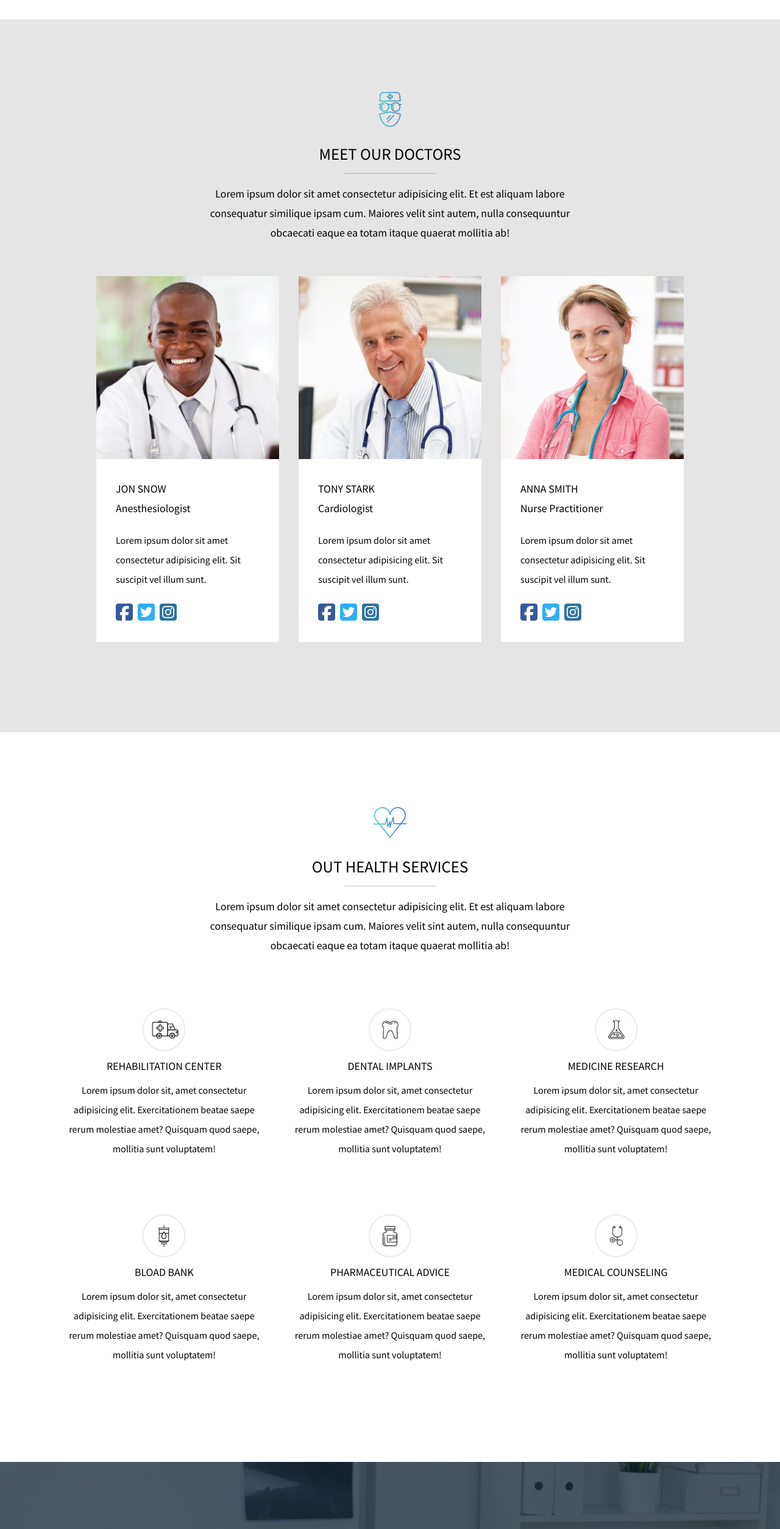
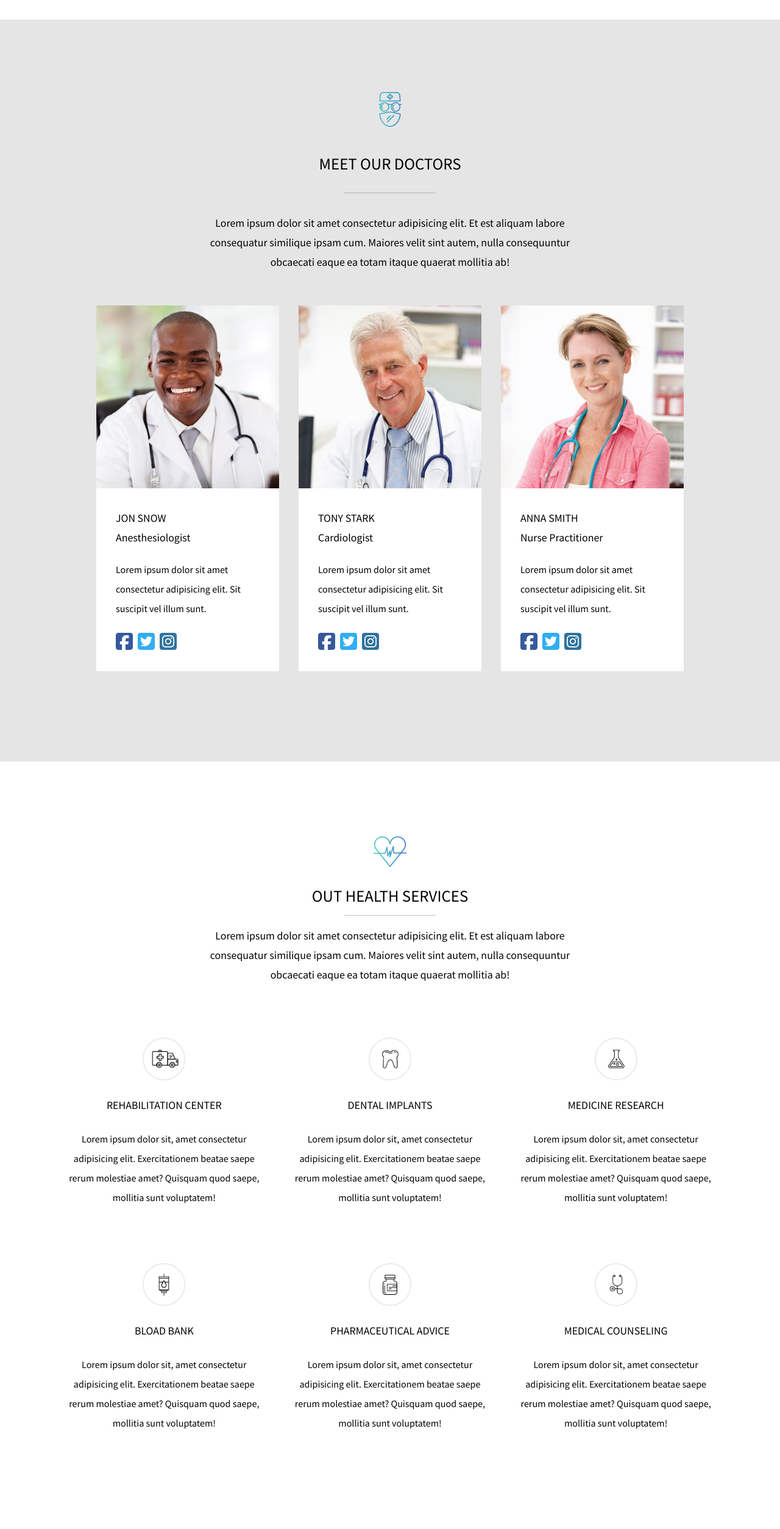
Before and after one commit to alessandroamormino/proj-html-vuejs, a Vue app: page / in a window 1280 px wide. Shown: the part 1440-3948 px from the top of the page at 61% size. Built offline with nearby package versions, Linux system fonts and the light colour scheme.

Commit message:
fix: gap in info section

```diff
--- a/src/components/MainDoctors.vue
+++ b/src/components/MainDoctors.vue
@@ -60,6 +60,7 @@ export default {
 
   .info {
     @include flexColumn();
+    gap: 1em;
     // flex
 
     width: 600px;
--- a/src/components/MainFacilities.vue
+++ b/src/components/MainFacilities.vue
@@ -53,6 +53,7 @@ export default {
 
   .info {
     @include flexColumn();
+    gap: 1em;
     // flex
 
     width: 600px;
--- a/src/components/MainServices.vue
+++ b/src/components/MainServices.vue
@@ -100,6 +100,7 @@ export default {
 
     .card {
       @include flexColumn();
+      gap: 1em;
       // flex
       padding-bottom: 60px;
       text-align: center;
```
